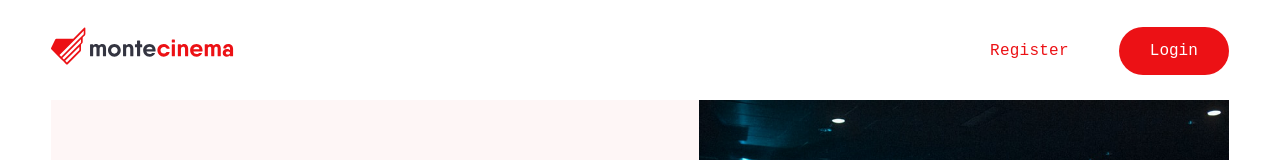
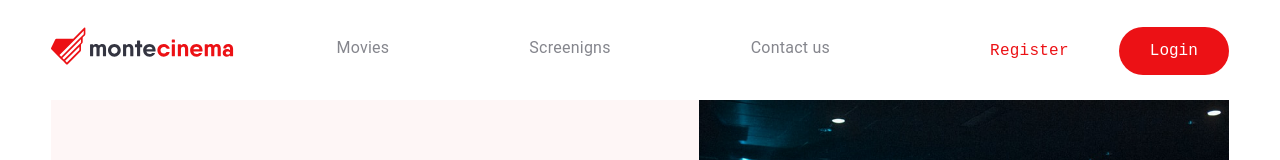
Before and after one commit to dembskipawel/montecinema, a Vue app: page / in a window 1280 px wide. Shown: the top 160 px of the page. Built offline with nearby package versions, Linux system fonts and the light colour scheme.

Commit message:
add MovieCardV2 - use v-for

```diff
--- a/package.json
+++ b/package.json
@@ -9,7 +9,8 @@
   },
   "dependencies": {
     "core-js": "^3.8.3",
-    "vue": "^2.6.14"
+    "vue": "^2.6.14",
+    "vue-router": "^3.5.3"
   },
   "devDependencies": {
     "@babel/core": "^7.12.16",
--- a/src/App.vue
+++ b/src/App.vue
@@ -2,21 +2,24 @@
   <div id="app">
       <MainHeader />
       <WelcomeSection />
-      <MovieCard />
+      <!-- <MovieCard /> -->
+      <MovieCardV2 />
   </div>
 </template>
 
 <script>
 import MainHeader from './components/MainHeader.vue'
 import WelcomeSection from './components/WelcomeSection.vue'
-import MovieCard from './components/MovieCard.vue'
+// import MovieCard from './components/MovieCard.vue'
+import MovieCardV2 from './components/MovieCardV2.vue'
 
 export default {
   name: 'App',
   components: {
     MainHeader,
     WelcomeSection,
-    MovieCard
+    // MovieCard,
+    MovieCardV2
 }
 }
 </script>
--- a/src/assets/styles/styles.css
+++ b/src/assets/styles/styles.css
@@ -105,8 +105,6 @@ body {
         display: flex;
         width: 100%;
     }
-
-
 }
 
 @media(min-width: 932px) {
@@ -130,6 +128,19 @@ body {
         font-family: var(--ff-primary_alt);
         font-weight: 500;
         color: var(--cl-cherry-red);
+        letter-spacing: 0.015em;
+    }
+
+    .desktop-nav .menu {
+        margin-right: 120px;
+        padding: 10px;
+        text-decoration: none;
+        font-family: var(--ff-primary);
+        font-weight: normal;
+        font-style: normal;
+        font-size: 16px;
+        line-height: 21px;
+        color: var(--cl-grey);
         letter-spacing: 0.015em;
     }
 
--- a/src/components/MainHeader.vue
+++ b/src/components/MainHeader.vue
@@ -1,18 +1,23 @@
 <template>
      <div id="MainHeader">
         <header class="header">
-        <div class="header_logo">
-            <img src="../assets/logo.svg" alt="montecinema logo">
+            <div class="header_logo">
+                <img src="../assets/logo.svg" alt="montecinema logo">
            </div>
+            <nav>
+                <div class="mobile-nav"><span></span> <span></span> <span></span> </div>
+            <div class="desktop-nav">
 
-        <nav>
-            <div class="mobile-nav"><span></span> <span></span> <span></span> </div>
+            </div>
             <div class="desktop-nav">
+                <div class="menu">Movies</div>
+                <div class="menu">Screenigns</div>
+                <div class="menu">Contact us</div>
                 <a href="#" class="register">Register</a>
                 <button class="btn_login">Login</button>
             </div>
-        </nav>
-    </header>
+            </nav>
+        </header>
     </div>
 </template>
 
```
Also changed, not shown: 1 other file (tests, documents, lock files or other folders).
